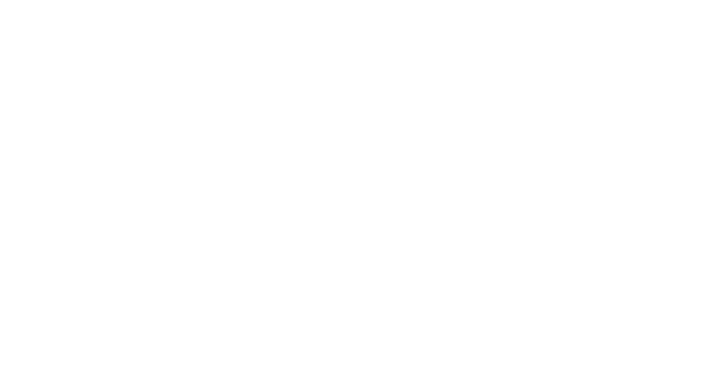
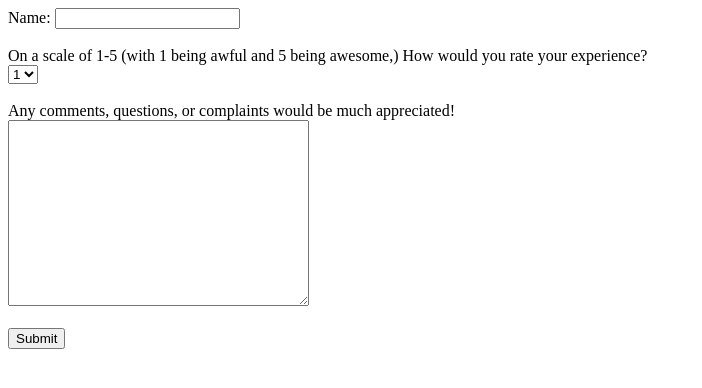
Before and after one commit to DiSchmitt/Coding-Challenge-7, a plain HTML site: page index.html in a window 1280 px wide. Shown: the whole page, without its empty margins (0-702 px from the left). Drawn offline with Linux system fonts and the light colour scheme.

Commit message:
Create feedback form with input fields and display area.

```diff
--- a/index.html
+++ b/index.html
@@ -1,10 +1,34 @@
-<!--Task 1 Create an HTML file named index.html. This file will host the structure of the feedback form and link to your JavaScript file.-->
+<!--Task 1: Create an HTML file named index.html. This file will host the structure of the feedback form and link to your JavaScript file.-->
 <!DOCTYPE html>
 <html lang="en">
 <head>
     <title>Coding Challenge 7</title>
 </head>
 <body>
+    <!--Task 2: Inside index.html, insert a <form> element that includes:-->
+    <form action="reviewForm">
+    <!--a text input for the customer’s name,-->
+    <label for="Name">Name: </label>
+    <input type="text" name="Name" id="Name"> <br>
+    <br>
+    <!--a dropdown selection for the customer to choose a rating from 1 to 5,-->
+    <label for="Rating">On a scale of 1-5 (with 1 being awful and 5 being awesome,) How would you rate your experience? </label> <br>
+    <select name="Rating" id="Rating">
+        <option value="1">1</option>
+        <option value="2">2</option>
+        <option value="3">3</option>
+        <option value="4">4</option>
+        <option value="5">5</option>
+    </select> <br>
+    <br>
+    <!--a textarea for customer comments,-->
+    <label for="Comment">Any comments, questions, or complaints would be much appreciated!</label> <br>
+    <textarea name="Comment" rows="12" cols="35"></textarea> <br>
+    <br>
+    <!--and a submit button.-->
+    <input type="submit" name="Submit">
+</form>
+<!--Below the form, add a <div> element where the feedback will be displayed after submission.-->
+<div id="Results"></div>
 </body>
 </html>
-<!--Done, the file has been created and has a bare bones structure.-->
```
